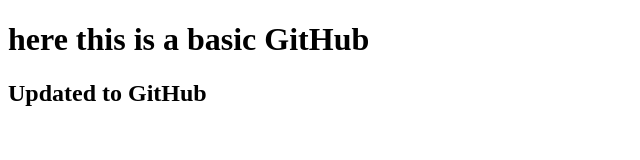
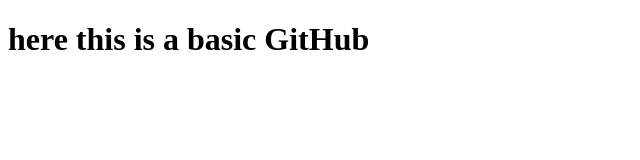
Before and after one commit to kp2077/DevOps2-Pooh, a plain HTML site: page index.html in a window 1280 px wide. Shown: the whole page, without its empty margins (0-640 px from the left). Drawn offline with Linux system fonts and the light colour scheme.

Commit message:
Revert "Update index.html"
This reverts commit 9702f8e48dd5ef274d9697bdc0316c86009c48b9.

```diff
--- a/index.html
+++ b/index.html
@@ -10,7 +10,6 @@
 <body>
 
     <h1>here this is a basic GitHub</h1>
-    <h2>Updated to GitHub</h2>
 
 </body>
 
```
